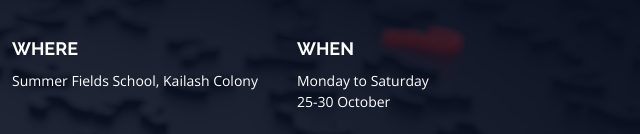
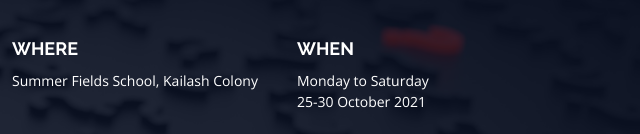
Before and after one commit to rootvansh/Echecs, a plain HTML site: page index.html in a window 1280 px wide. Shown: the part 822-956 px from the top of the page, 640-1280 px from the left. Drawn offline with nearby package versions, Linux system fonts and the light colour scheme.

Commit message:
Update index.html

```diff
--- a/index.html
+++ b/index.html
@@ -112,7 +112,7 @@
           </div>
           <div class="col-lg-3">
             <h3>When</h3>
-            <p>Monday to Saturday<br>25-30 October</p>
+            <p>Monday to Saturday<br>25-30 October 2021</p>
           </div>
         </div>
       </div>
```
